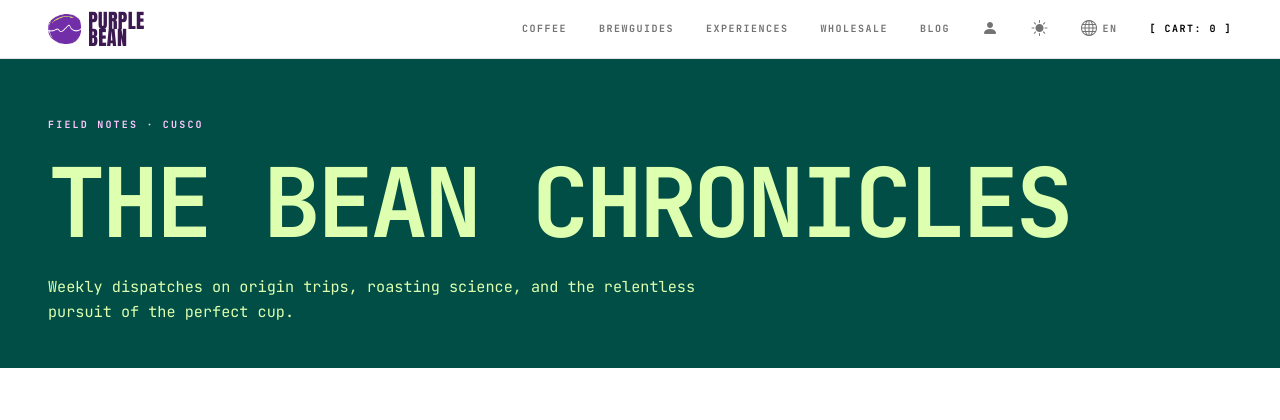
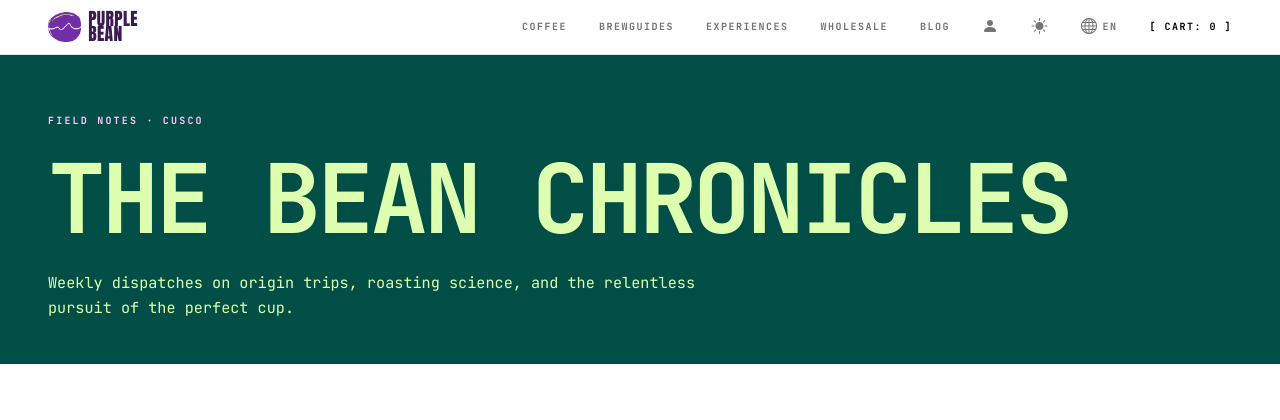
Before and after one commit to Minipom17/TheBestBean, an ASP.NET Core app: page /Blog in a window 1280 px wide. Shown: the top 420 px of the page. Run offline with ASP.NET Core 8, Linux system fonts and the light colour scheme; some libraries are stand-ins or nearby versions.

Commit message:
Shrink stacked PURPLE/BEAN wordmark ~12% so it fits the bean logo.
Drop brand wordmark font-size from 1.25rem to 1.1rem across layout and CSS so the two-line title no longer exceeds the logo height.

Co-authored-by: alefrank <Minipom17@users.noreply.github.com>

```diff
--- a/Pages/Shared/_Layout.cshtml
+++ b/Pages/Shared/_Layout.cshtml
@@ -317,7 +317,7 @@
         footer .brand-wordmark {
             font-family: 'Anton', sans-serif;
             font-weight: 400;
-            font-size: 1.25rem;
+            font-size: 1.1rem;
             line-height: 0.85;
             letter-spacing: 0.02em;
             text-transform: uppercase;
--- a/wwwroot/css/coffee-app.css
+++ b/wwwroot/css/coffee-app.css
@@ -20,7 +20,7 @@ header .brand-wordmark,
 footer .brand-wordmark {
     font-family: 'Anton', sans-serif !important;
     font-weight: 400 !important;
-    font-size: 1.25rem !important;
+    font-size: 1.1rem !important;
     line-height: 0.85 !important;
     letter-spacing: 0.02em !important;
     text-transform: uppercase !important;
--- a/wwwroot/css/site.css
+++ b/wwwroot/css/site.css
@@ -44,7 +44,7 @@ header .brand-wordmark,
 footer .brand-wordmark {
     font-family: 'Anton', sans-serif !important;
     font-weight: 400 !important;
-    font-size: 1.25rem !important;
+    font-size: 1.1rem !important;
     line-height: 0.85 !important;
     letter-spacing: 0.02em !important;
     text-transform: uppercase !important;
```
